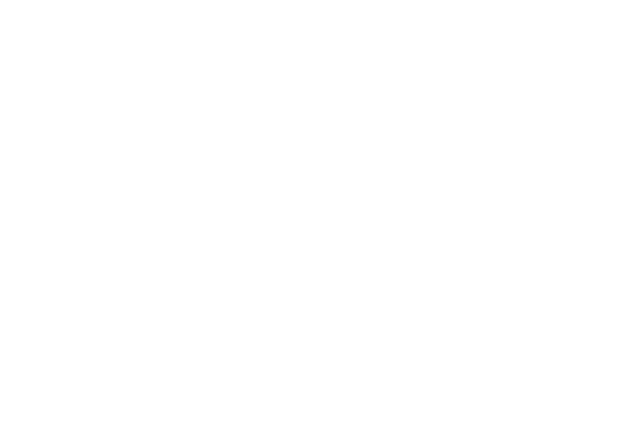
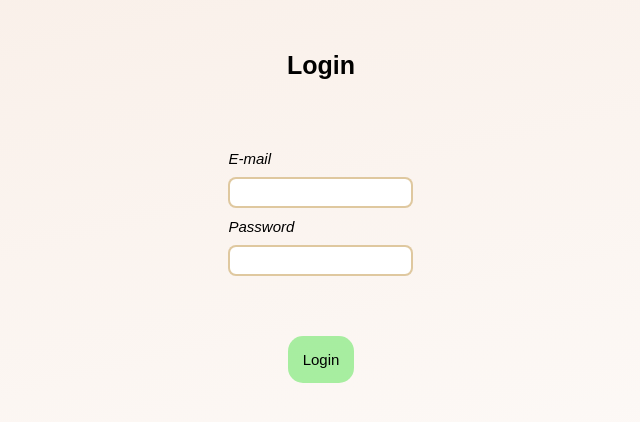
Before and after one commit to pakosam/PlayersScoutingReact, a React (Create React App) app: page /login in a window 1280 px wide. Before the commit this address had no page. Shown: the top 422 px of the page, without its empty margins (319-959 px from the left). Built offline with nearby package versions, Linux system fonts and the light colour scheme.

Commit message:
Login page added with its interface and repository, also axios installed

```diff
--- a/package.json
+++ b/package.json
@@ -13,6 +13,7 @@
     "@types/node": "^16.18.126",
     "@types/react": "^19.1.8",
     "@types/react-dom": "^19.1.6",
+    "axios": "^1.13.1",
     "react": "^19.1.0",
     "react-dom": "^19.1.0",
     "react-router-dom": "^7.8.1",
@@ -44,5 +45,8 @@
       "last 1 firefox version",
       "last 1 safari version"
     ]
+  },
+  "devDependencies": {
+    "@types/axios": "^0.14.4"
   }
 }
--- a/src/App.tsx
+++ b/src/App.tsx
@@ -19,6 +19,7 @@
 import { UpdateScout } from "./pages/UpdateScout";
 import { HomePage } from "./pages/HomePage";
 import { Register } from "./pages/Register";
+import { Login } from "./pages/Login";
 
 function AppContent() {
   const location = useLocation();
@@ -33,6 +34,7 @@
         <Route path="/" element={<Navigate to="/home-page" replace />} />
         <Route path="/home-page" element={<HomePage />} />
         <Route path="/register" element={<Register />} />
+        <Route path="/login" element={<Login />} />
         <Route path="/players" element={<PlayerView />} />
         <Route path="/players/add-player" element={<AddPlayer />} />
         <Route path="/players/:playerId/info" element={<Report />} />
--- a/src/api/apiInterface.ts
+++ b/src/api/apiInterface.ts
@@ -171,6 +171,11 @@
   password: string;
 }
 
+export interface ILogin {
+  email: string;
+  password: string;
+}
+
 export interface IUpdateScout {
   id: number;
   name: string;
--- /dev/null
+++ b/src/pages/Login.css
@@ -0,0 +1,64 @@
+.login {
+  height: 100%;
+  display: flex;
+  flex-direction: column;
+  justify-content: center;
+  align-items: center;
+  background: linear-gradient(167deg, #f9efe8, transparent);
+}
+
+.header {
+  width: 100%;
+  flex: 2;
+  align-content: center;
+}
+
+h4 {
+  text-align: center;
+  font-size: 25px;
+  margin: 0;
+}
+
+.form-container {
+  flex: 10;
+  width: 98%;
+  padding: 10px;
+  display: flex;
+  flex-direction: column;
+}
+
+.form-container .form {
+  display: flex;
+  flex-direction: column;
+  gap: 20px;
+  align-items: center;
+}
+
+.form-section {
+  display: flex;
+  flex-direction: column;
+}
+
+input {
+  border: 2px solid #cfad6faa;
+  border-radius: 8px;
+  height: 25px;
+  margin-bottom: 10px;
+}
+
+label {
+  margin-bottom: 10px;
+  font-size: 15px;
+  font-style: italic;
+}
+
+.login-button-form {
+  align-self: center;
+  padding: 15px;
+  border-radius: 15px;
+  border: none;
+  background-color: #73e86c9c;
+  cursor: pointer;
+  margin-top: 20px;
+  font-size: 15px;
+}
--- /dev/null
+++ b/src/pages/Login.tsx
@@ -0,0 +1,54 @@
+import { FormEvent, useState } from "react";
+import { useNavigate } from "react-router-dom";
+import { authRepository } from "../repositories/authRepository";
+import "./Login.css";
+
+export const Login = () => {
+  const navigate = useNavigate();
+  const [email, setEmail] = useState("");
+  const [password, setPassword] = useState("");
+
+  const loginButton = async (event: FormEvent) => {
+    event.preventDefault();
+
+    try {
+      await authRepository.login({ email, password });
+      navigate("/players");
+    } catch (error) {
+      console.error("Error registration:", error);
+    }
+  };
+
+  return (
+    <div className="login">
+      <div className="header">
+        <h4>Login</h4>
+      </div>
+      <div className="form-container">
+        <form className="form" onSubmit={loginButton}>
+          <div className="form-section">
+            <label>E-mail</label>
+            <input
+              type="text"
+              value={email}
+              onChange={(e) => setEmail(e.target.value)}
+              required
+            />
+
+            <label>Password</label>
+            <input
+              type="text"
+              value={password}
+              onChange={(e) => setPassword(e.target.value)}
+              required
+            />
+          </div>
+
+          <button type="submit" className="login-button-form">
+            Login
+          </button>
+        </form>
+      </div>
+    </div>
+  );
+};
--- a/src/repositories/authRepository.ts
+++ b/src/repositories/authRepository.ts
@@ -1,4 +1,4 @@
-import { IRegister } from "../api/apiInterface";
+import { ILogin, IRegister } from "../api/apiInterface";
 
 const url = "https://localhost:7066/api";
 
@@ -15,4 +15,14 @@
 
     return;
   },
+  login: async (loginData: Omit<ILogin, "id">): Promise<ILogin | undefined> => {
+    const response = await fetch(`${url}/Authorization/login`, {
+      method: "POST",
+      headers: { "Content-Type": "application/json" },
+      body: JSON.stringify(loginData),
+    });
+    if (!response.ok) throw new Error(`Failed to login: ${response.status}`);
+
+    return;
+  },
 };
```
Also changed, not shown: 1 other file (tests, documents, lock files or other folders).
